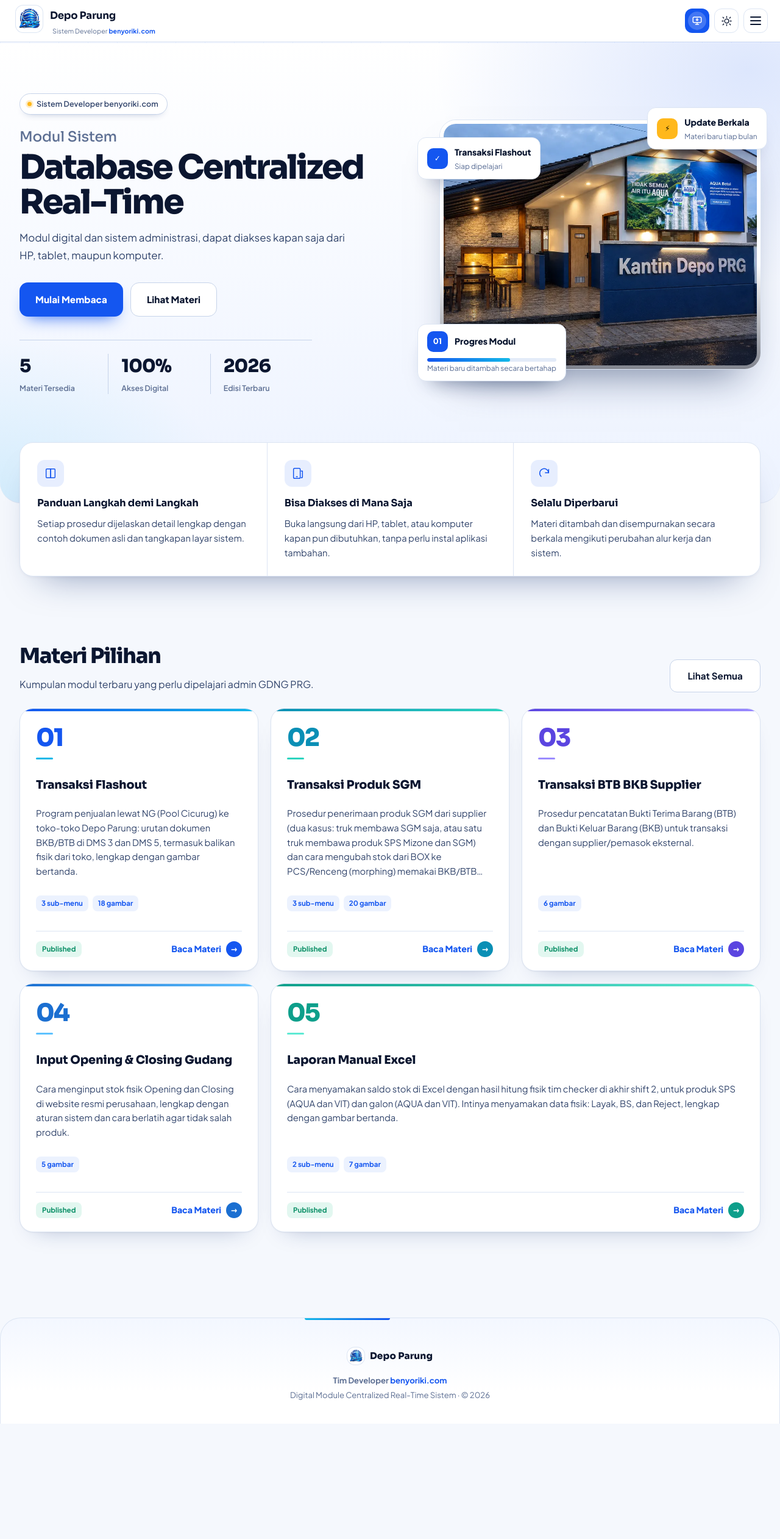
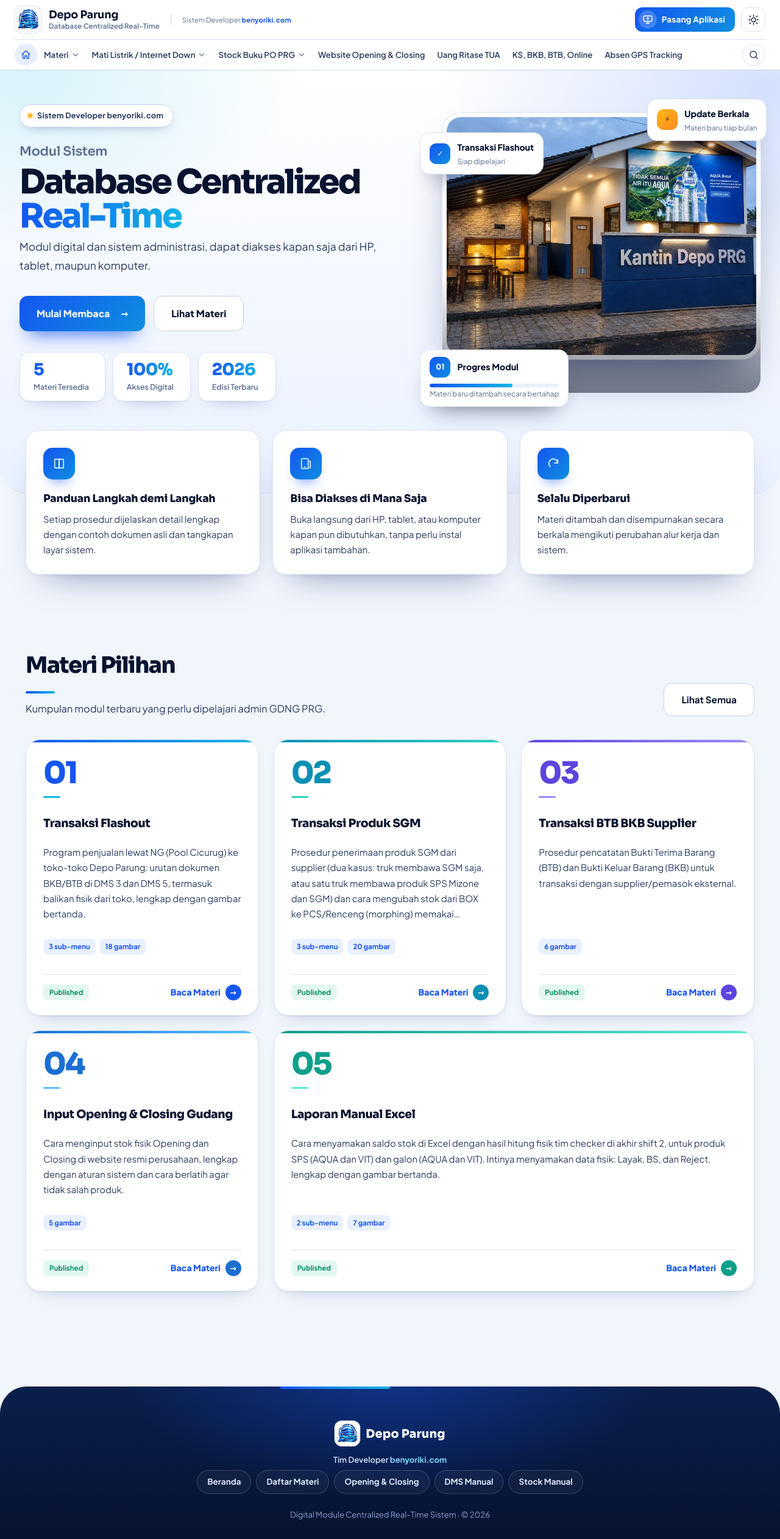
Before and after one commit to web189/E-Book, a plain HTML site: page index.html in a window 1280 px wide. Shown: the whole page at 61% size. Before the commit the page ends 2334 px from the top, so only its background shows below. Drawn offline with Linux system fonts and the light colour scheme.

Commit message:
Add files via upload

```diff
--- a/index.html
+++ b/index.html
@@ -57,6 +57,7 @@ window.addEventListener("appinstalled", function () { window.__pwaDeferred = nul
 <link rel="stylesheet" href="pwa.css">
 <link rel="stylesheet" href="ui30.css">
 <link rel="stylesheet" href="ui31.css">
+<link rel="stylesheet" href="ui32.css">
 </head>
 <body>
 
@@ -319,6 +320,9 @@ window.addEventListener("appinstalled", function () { window.__pwaDeferred = nul
     <span>Depo Parung</span>
   </div>
   <p class="footer-title">Tim Developer <a href="https://benyoriki.com/" target="_blank" rel="noopener noreferrer" class="footer-link">benyoriki.com</a></p>
+  <nav class="footer-nav" aria-label="Pintasan">
+    <a href="#/">Beranda</a><a href="#/materi">Daftar Materi</a><a href="#/opening-closing">Opening &amp; Closing</a><a href="#/dms-manual">DMS Manual</a><a href="#/stock-manual">Stock Manual</a>
+  </nav>
   <p class="footer-sub">Digital Module Centralized Real-Time Sistem &middot; &copy; 2026</p>
 </footer>
 
--- a/pwa.js
+++ b/pwa.js
@@ -31,7 +31,7 @@
      ======================================================================== */
   var reg = null, baseline = null, updating = false;
   var hadController = !!(nav.serviceWorker && nav.serviceWorker.controller);
-  var WATCH = ["index.html", "app.js", "ui26.css", "ui30.css", "ui31.css", "style.css", "dms-manual.js", "dms-manual.css", "thermal-print.js", "opening.js", "pwa.js", "sw.js"];
+  var WATCH = ["index.html", "app.js", "ui26.css", "ui30.css", "ui31.css", "ui32.css", "style.css", "dms-manual.js", "dms-manual.css", "thermal-print.js", "opening.js", "pwa.js", "sw.js"];
   var updEl = null, updTimer = null;
 
   function fingerprint() {
--- a/sw.js
+++ b/sw.js
@@ -11,7 +11,7 @@
    Naikkan VERSION setiap kali Anda mengunggah versi baru agar semua perangkat
    langsung mengganti cache lama (disarankan, tetapi bukan syarat).
    ========================================================================== */
-var VERSION = "2026.11.19-a";
+var VERSION = "2026.11.19-b";
 var SHELL = "lp-shell-" + VERSION;
 var MEDIA = "lp-media-v1";
 
@@ -46,6 +46,7 @@ var CORE = [
   "./ui27.css",
   "./ui30.css",
   "./ui31.css",
+  "./ui32.css",
   "./assets/icons/apple-touch-icon.png",
   "./assets/icons/favicon-32.png",
   "./assets/icons/icon-192.png",
--- /dev/null
+++ b/ui32.css
@@ -0,0 +1,313 @@
+/* ==========================================================================
+   UI 32 — "Command Deck 2026"  (lapisan tampilan PC / laptop, dimuat paling akhir)
+   --------------------------------------------------------------------------
+   Hanya aktif di layar >= 1101px. HP dan tablet TIDAK berubah sama sekali.
+   Arah desain : header dua baris bergaya aplikasi (merek + aksi di atas, menu
+                 sebagai tab di bawah, SEMUA menu terlihat di laptop 1366px),
+                 hero besar dengan teks gradien, kartu statistik, kartu materi
+                 bersih, halaman baca nyaman dibaca, footer navy premium.
+   Ringan      : TANPA backdrop-filter, blur, filter, :has, color-mix, nesting,
+                 container query. Bayangan ringan, tanpa animasi baru yang
+                 berulang. Aman Windows 7 (Chrome 109).
+   Kembali     : hapus baris <link ... ui32.css> di index.html dan sw.js.
+   Catatan     : awalan ":root:root" menaikkan prioritas agar menang atas
+                 ui26-ui31 tanpa memakai !important.
+   ========================================================================== */
+
+@media (min-width:1101px){
+
+/* ---------- 1. TOKEN (terang) ---------- */
+:root:root{
+  --p-bg:#F1F5FC; --p-card:#FFFFFF; --p-wash:#EAF0FC; --p-wash-2:#F6F9FF;
+  --p-ink:#081330; --p-text:#2A3C63; --p-mute:#5A6C91;
+  --p-line:#DBE3F2; --p-line-2:#C6D2E9;
+  --p-blue:#1456F0; --p-blue-d:#0E3FBE; --p-blue-soft:rgba(20,86,240,.09);
+  --p-aqua:#10B5E6; --p-violet:#6C4BF4; --p-amber:#FFB81C;
+  --p-grad:linear-gradient(90deg,#1456F0 0%,#10B5E6 100%);
+  --p-grad-d:linear-gradient(135deg,#1456F0 0%,#0E8FE0 100%);
+  --p-sh-1:0 1px 2px rgba(8,19,48,.05),0 14px 30px -22px rgba(16,44,110,.42);
+  --p-sh-2:0 2px 4px rgba(8,19,48,.04),0 30px 56px -34px rgba(16,44,110,.55);
+  --p-gtext:linear-gradient(90deg,#1456F0 0%,#10B5E6 100%);
+}
+:root[data-theme="dark"]{
+  --p-bg:#060B18; --p-card:#0E1730; --p-wash:#121E3C; --p-wash-2:#0A1226;
+  --p-ink:#EEF3FF; --p-text:#B9C8E6; --p-mute:#8496BB;
+  --p-line:#1C2845; --p-line-2:#2A3A5E;
+  --p-blue:#4D8DFF; --p-blue-d:#76A7FF; --p-blue-soft:rgba(98,170,255,.14);
+  --p-aqua:#22D3EE; --p-violet:#9B86FF;
+  --p-grad:linear-gradient(90deg,#62AAFF 0%,#22D3EE 100%);
+  --p-grad-d:linear-gradient(135deg,#2F6BFF 0%,#17A6E8 100%);
+  --p-sh-1:0 1px 2px rgba(0,0,0,.3),0 14px 30px -22px rgba(0,0,0,.8);
+  --p-sh-2:0 2px 4px rgba(0,0,0,.3),0 30px 56px -34px rgba(0,0,0,.9);
+  --p-gtext:linear-gradient(90deg,#7DB6FF 0%,#22D3EE 100%);
+}
+:root:root body{background:var(--p-bg);}
+
+/* ---------- 3. HERO ---------- */
+:root:root .hero{
+  padding:76px 32px 168px; min-height:0; border-radius:0 0 44px 44px; border-bottom:1px solid var(--p-line);
+  background-color:var(--p-wash-2);
+  background-image:
+    radial-gradient(640px 420px at 4% 0%,rgba(16,181,230,.16),transparent 70%),
+    radial-gradient(780px 520px at 98% 4%,rgba(20,86,240,.18),transparent 68%),
+    linear-gradient(180deg,#FFFFFF 0%,#EAF1FF 100%);
+  background-repeat:no-repeat; background-size:100% 100%;
+}
+:root[data-theme="dark"] .hero{
+  background-color:#050B1C;
+  background-image:
+    radial-gradient(640px 420px at 4% 0%,rgba(34,211,238,.12),transparent 70%),
+    radial-gradient(820px 560px at 96% 6%,rgba(47,107,255,.42),transparent 68%),
+    linear-gradient(180deg,#07122B 0%,#050B1C 100%);
+}
+:root:root .hero::before{
+  background:
+    linear-gradient(180deg,rgba(234,241,255,0) 40%,rgba(234,241,255,.95) 100%),
+    linear-gradient(rgba(20,86,240,.065) 1px,transparent 1px) 0 0/52px 52px,
+    linear-gradient(90deg,rgba(20,86,240,.065) 1px,transparent 1px) 0 0/52px 52px !important;
+  opacity:1 !important;
+}
+:root[data-theme="dark"] .hero::before{
+  background:
+    linear-gradient(rgba(120,170,255,.07) 1px,transparent 1px) 0 0/52px 52px,
+    linear-gradient(90deg,rgba(120,170,255,.07) 1px,transparent 1px) 0 0/52px 52px !important;
+}
+:root:root .hero-inner{max-width:1260px; grid-template-columns:1.1fr .9fr; gap:56px; align-items:center;}
+:root:root .hero-eyebrow,:root:root a.hero-eyebrow{
+  background:var(--p-card); border:1px solid var(--p-line-2); color:var(--p-text); font-weight:700; font-size:.8rem;
+  padding:8px 16px 8px 13px; margin-bottom:26px; box-shadow:0 8px 18px -12px rgba(16,44,110,.5);
+}
+:root:root .hero-title{font-size:1.3rem; font-weight:600; letter-spacing:-.01em; color:var(--p-mute); margin-bottom:6px;}
+:root:root .hero-title .line2{
+  font-size:min(4.3vw,4.3rem); font-weight:800; letter-spacing:-.05em; line-height:1.02; margin-top:10px; color:var(--p-ink); -webkit-text-fill-color:var(--p-ink);
+}
+:root:root .hero-title .line2 .nw{background-image:var(--p-gtext); -webkit-background-clip:text; background-clip:text; color:transparent; -webkit-text-fill-color:transparent;}
+:root:root .hero-sub{font-size:1.1rem; line-height:1.75; color:var(--p-text); max-width:46ch; margin-bottom:34px;}
+:root:root .hero-actions{gap:14px; margin-bottom:44px;}
+:root:root .hero .btn{border-radius:14px; padding:16px 28px; font-size:.97rem; font-weight:800;}
+:root:root .hero .btn-primary{background:var(--p-grad-d); color:#fff; border:0; box-shadow:0 18px 30px -16px rgba(20,86,240,.95);}
+:root:root .hero .btn-primary::after{content:"\2192"; margin-left:10px; display:inline-block; transition:transform .18s;}
+:root:root .hero .btn-primary:hover{background:var(--p-grad-d); color:#fff; transform:translateY(-2px);}
+:root:root .hero .btn-primary:hover::after{transform:translateX(4px);}
+:root:root .hero .btn-outline{background:var(--p-card); color:var(--p-ink); border:1.5px solid var(--p-line-2);}
+:root:root .hero .btn-outline:hover{border-color:var(--p-blue); color:var(--p-blue); background:var(--p-card);}
+
+/* statistik = tiga kartu kecil */
+:root:root .hero-stats{display:flex; gap:12px; max-width:none; padding:0; border:0; background:transparent;}
+:root:root .hero-stat{
+  flex:0 0 auto; padding:14px 26px 13px 22px; min-width:128px; background:var(--p-card); border:1px solid var(--p-line); border-radius:16px; box-shadow:var(--p-sh-1);
+}
+:root:root .hero-stat:first-child{padding-left:22px;}
+:root:root .hero-stat + .hero-stat::before{display:none;}
+:root:root .hero .hero-stat b{
+  font-size:1.7rem; line-height:1.1; background-image:var(--p-gtext); -webkit-background-clip:text; background-clip:text;
+  color:transparent !important; -webkit-text-fill-color:transparent !important;
+}
+:root:root .hero-stat span{color:var(--p-mute); font-weight:600; font-size:.78rem; margin-top:3px; display:block;}
+
+/* foto + kartu melayang */
+:root:root .hero-visual{max-width:580px; aspect-ratio:5/4.4;}
+:root:root .hero-visual::before{
+  content:""; position:absolute; right:-26px; top:-26px; width:90%; height:88%; border:0; border-radius:40px;
+  background:linear-gradient(135deg,rgba(20,86,240,.2),rgba(16,181,230,.14));
+}
+:root:root .hero-visual::after{
+  content:""; position:absolute; left:-34px; bottom:-30px; width:150px; height:130px; z-index:0; pointer-events:none;
+  background:radial-gradient(rgba(20,86,240,.38) 1.7px,transparent 2px) 0 0/15px 15px;
+}
+:root:root .hero-photo{z-index:1; border:7px solid var(--p-card); border-radius:30px; box-shadow:0 0 0 1px var(--p-line),0 44px 70px -34px rgba(10,31,77,.7);}
+:root[data-theme="dark"] .hero-photo{border-color:#142046;}
+:root:root .hero-photo-scrim{border-radius:24px; background:linear-gradient(180deg,transparent 70%,rgba(4,17,43,.34) 100%);}
+:root:root .hero-card{background:var(--p-card); color:var(--p-ink); border:1px solid var(--p-line); border-radius:16px; box-shadow:0 22px 38px -22px rgba(8,19,48,.6);}
+:root:root .hero-card strong{color:var(--p-ink);}
+:root:root .hero-card .field-hint,:root:root .hero-card p{color:var(--p-mute) !important;}
+:root:root .hero-mini-dot{background:var(--p-grad-d); color:#fff; border-radius:11px;}
+:root:root .hero-card.card-c .hero-mini-dot{background:linear-gradient(135deg,#FFB81C,#FF8A1C); color:#2A1600;}
+:root:root .hero-progress{background:var(--p-wash);}
+:root:root .hero-progress i{background:var(--p-grad);}
+
+/* ---------- 4. KEUNGGULAN: tiga kartu terpisah ---------- */
+:root:root .features-section{margin-top:-104px; max-width:1260px;}
+:root:root .feature-grid{
+  gap:20px; background:transparent; border:0; border-radius:0; box-shadow:none; overflow:visible;
+}
+:root:root .feature-card{
+  position:relative; padding:28px 28px 26px; background:var(--p-card); border:1px solid var(--p-line); border-radius:22px; box-shadow:var(--p-sh-2);
+  transition:transform .16s,border-color .16s;
+}
+:root:root .feature-card + .feature-card{border-left:1px solid var(--p-line);}
+:root:root .feature-card:hover{transform:translateY(-4px); border-color:var(--p-blue); background:var(--p-card);}
+:root:root .feature-icon{width:52px; height:52px; border-radius:15px; margin-bottom:18px; background:var(--p-grad-d); color:#fff; box-shadow:0 14px 22px -14px rgba(20,86,240,.9);}
+:root:root .feature-title{font-size:1.08rem; font-weight:800; color:var(--p-ink);}
+:root:root .feature-desc{font-size:.93rem; line-height:1.7; color:var(--p-text);}
+
+/* ---------- 5. JUDUL BAGIAN, TOMBOL ---------- */
+:root:root .section{max-width:1260px;}
+:root:root .materi-pilihan-section{padding-top:84px;}
+:root:root .section-head{margin-bottom:38px;}
+:root:root .section-title{font-size:2.3rem; color:var(--p-ink); letter-spacing:-.04em;}
+:root:root .section-title::after{content:""; display:block; width:48px; height:4px; border-radius:4px; background:var(--p-grad); margin-top:14px;}
+:root:root .section-desc{font-size:1.02rem; color:var(--p-text); margin-top:12px;}
+:root:root .btn-primary{background:var(--p-grad-d); color:#fff; box-shadow:0 14px 24px -14px rgba(20,86,240,.95);}
+:root:root .btn-ghost{background:var(--p-card); border:1.5px solid var(--p-line-2); color:var(--p-ink); border-radius:13px; font-weight:700;}
+:root:root .btn-ghost:hover{border-color:var(--p-blue); color:var(--p-blue);}
+
+/* ---------- 6. KARTU MATERI ---------- */
+:root:root .materi-grid{gap:24px;}
+:root:root .materi-card{
+  background:var(--p-card); border:1px solid var(--p-line); border-radius:24px; padding:30px 28px 24px; box-shadow:var(--p-sh-1);
+}
+:root:root .materi-card:hover{transform:translateY(-5px); border-color:var(--cb); box-shadow:0 30px 48px -28px var(--cb);}
+:root:root .materi-num{font-size:3.1rem; letter-spacing:-.05em;}
+:root:root .materi-title{font-size:1.18rem; color:var(--p-ink); letter-spacing:-.02em;}
+:root:root .materi-desc{font-size:.93rem; line-height:1.7; color:var(--p-text);}
+:root:root .materi-chip{background:var(--p-blue-soft); color:var(--p-blue); font-weight:700;}
+:root:root .materi-foot{border-top:1px solid var(--p-line);}
+:root:root .materi-link{font-weight:800;}
+
+/* ---------- 7. HALAMAN BACA ---------- */
+:root:root .reader-shell{max-width:1400px; grid-template-columns:292px minmax(0,1fr); padding:0 24px; column-gap:8px;}
+:root:root .reader-toc{
+  top:calc(var(--header-h) + 16px); max-height:calc(100vh - var(--header-h) - 32px); margin:16px 0 24px; padding:24px 14px 20px;
+  background:var(--p-card); border:1px solid var(--p-line); border-radius:22px; box-shadow:var(--p-sh-1); align-self:start;
+}
+:root:root .reader-toc-title{padding:0 12px; margin-bottom:14px; font-size:.72rem; letter-spacing:.12em; color:var(--p-mute);}
+:root:root .toc-item{padding:10px 12px; border-radius:13px; font-size:.9rem; font-weight:600; color:var(--p-text); line-height:1.35;}
+:root:root .toc-item:hover{background:var(--p-wash); color:var(--p-ink);}
+:root:root .toc-item.active{background:var(--p-blue-soft); color:var(--p-blue); box-shadow:inset 3px 0 0 var(--p-blue); font-weight:800;}
+:root:root .toc-item.active .toc-num{color:var(--p-blue);}
+:root:root .reader-content{max-width:1000px; padding:36px 48px 110px;}
+:root:root .reader-crumb{margin-bottom:18px; color:var(--p-mute);}
+:root:root .reader-hero{
+  padding:36px 40px; margin-bottom:36px; border-radius:28px; border:1px solid var(--p-line); box-shadow:var(--p-sh-2);
+}
+:root:root .reader-hero .materi-chips{margin-top:16px;}
+:root:root .reader-hero-num{
+  width:96px; height:96px; border-radius:28px; border:0; color:#fff; font-size:2.6rem; background:var(--p-grad-d);
+  box-shadow:0 22px 34px -18px rgba(20,86,240,.95);
+}
+:root:root .reader-hero .reader-title{font-size:2.35rem; letter-spacing:-.045em; line-height:1.12; color:var(--p-ink) !important;}
+:root:root .reader-hero .reader-title::after{background:var(--p-grad); width:56px; height:4px;}
+:root:root .reader-hero .reader-desc{font-size:1.06rem; color:var(--p-text) !important;}
+:root:root .reader-body{font-size:1.045rem; line-height:1.82; color:var(--p-text);}
+:root:root .reader-body strong,:root:root .reader-body b{color:var(--p-ink);}
+:root:root .reader-body h2{
+  position:relative; margin:42px 0 14px; padding-left:16px; font-size:1.55rem; letter-spacing:-.03em; color:var(--p-ink);
+}
+:root:root .reader-body h2::before{content:""; position:absolute; left:0; top:.14em; bottom:.14em; width:5px; border-radius:5px; background:var(--p-grad);}
+:root:root .reader-body h3{color:var(--p-ink);}
+:root:root .reader-body img{border-radius:16px; box-shadow:0 0 0 1px var(--p-line),0 22px 40px -26px rgba(8,19,48,.6);}
+:root:root .reader-pn{background:var(--p-card); border:1px solid var(--p-line); border-radius:20px; box-shadow:var(--p-sh-1);}
+:root:root .reader-pn:hover{border-color:var(--p-blue);}
+:root:root .reader-pn b{color:var(--p-blue);}
+:root:root .search-panel{border-radius:22px;}
+
+/* ---------- 8. FOOTER navy premium ---------- */
+:root:root .site-footer{
+  margin-top:72px; padding:56px 32px 30px; border:0; border-radius:44px 44px 0 0; color:#B9C8E8;
+  background-color:#081738;
+  background-image:
+    radial-gradient(620px 300px at 50% -10%,rgba(20,86,240,.38),transparent 70%),
+    linear-gradient(180deg,#0B1F4C 0%,#061230 100%);
+  background-repeat:no-repeat; background-size:100% 100%;
+}
+:root:root .site-footer::before{width:180px; margin-left:-90px; height:4px; background:var(--p-grad);}
+:root:root .footer-brand{margin-bottom:12px;}
+:root:root .footer-brand span{font-size:1.2rem; color:#fff !important;}
+:root:root .footer-logo{width:42px; height:42px; background:#fff; box-shadow:0 0 0 1px rgba(255,255,255,.2);}
+:root:root .footer-title{color:#D4DFF5; font-weight:600;}
+:root:root .footer-sub{color:#8EA2CC;}
+:root:root .footer-link{color:#7FD8FF;}
+:root:root .footer-nav{
+  display:flex; justify-content:center; flex-wrap:wrap; gap:8px; margin:6px 0 24px;
+}
+:root:root .footer-nav a{
+  padding:8px 16px; border-radius:999px; font-size:.84rem; font-weight:700; color:#DCE7FF; border:1px solid rgba(255,255,255,.16);
+  background:rgba(255,255,255,.04); transition:background-color .15s,border-color .15s;
+}
+:root:root .footer-nav a:hover{background:rgba(255,255,255,.12); border-color:rgba(255,255,255,.4); color:#fff;}
+:root:root .footer-nav a:focus-visible{outline:3px solid var(--p-aqua); outline-offset:2px;}
+
+/* ---------- 9. LAYAR LEBAR ---------- */
+@media (min-width:1500px){
+  :root:root .header-inner{max-width:1480px;}
+  :root:root .hero-inner,:root:root .section,:root:root .features-section{max-width:1400px;}
+  :root:root .reader-shell{max-width:1560px;}
+}
+/* laptop 1366x768: sedikit lebih rapat agar hero tidak terlalu tinggi */
+@media (min-width:1101px) and (max-height:820px){
+  :root:root .hero{padding-top:56px; padding-bottom:150px;}
+  :root:root .hero-actions{margin-bottom:34px;}
+}
+
+}/* akhir @media (min-width:1101px) */
+
+
+/* ---------- HEADER dua baris: hanya layar >= 1280px (semua menu muat di laptop 1366px).
+   Layar 1101-1279px memakai menu laci seperti sebelumnya agar tidak berdesakan. ---------- */
+@media (min-width:1280px){
+:root:root{--header-h:114px; --v-hdr:114px;}
+html{scroll-padding-top:126px;}
+/* ---------- 2. HEADER: dua baris ---------- */
+:root:root .site-header{background:var(--p-card); border-bottom:1px solid var(--p-line);}
+:root:root .site-header.is-scrolled{box-shadow:0 16px 30px -24px rgba(8,19,48,.5);}
+:root:root .header-inner{
+  display:grid; grid-template-columns:auto 1fr auto; grid-template-areas:"brand . actions" "nav nav nav";
+  align-items:center; column-gap:16px; row-gap:0; max-width:1320px; min-height:0; padding:0 32px; margin:0 auto;
+}
+:root:root .header-brand{
+  grid-area:brand; display:flex; flex-direction:row; align-items:center; gap:18px; height:64px; max-width:none; margin:0; padding:0; overflow:visible;
+}
+:root:root .logo-trigger{padding:0; gap:12px;}
+:root:root .logo-mark{width:44px; height:44px; border-radius:13px; background:var(--p-card); box-shadow:0 0 0 1px var(--p-line);}
+:root:root .logo-text{display:flex; flex-direction:column; padding:0; text-align:left;}
+:root:root .logo-text strong{font-size:1.1rem; line-height:1.15; color:var(--p-ink);}
+:root:root .logo-text em{display:block; font-style:normal; font-size:.72rem; font-weight:600; letter-spacing:.01em; color:var(--p-mute); margin-top:2px;}
+:root:root .dev-credit{
+  display:block; margin:0; padding:2px 0 2px 18px; border-left:1px solid var(--p-line-2); font-size:.74rem; line-height:1.25; color:var(--p-mute);
+}
+:root:root .dev-credit b{color:var(--p-blue);}
+:root:root .header-actions{grid-area:actions; gap:10px; height:64px; align-items:center;}
+:root:root .hamburger{display:none;}
+:root:root .mobile-drawer{display:none;}
+:root:root .pwa-btn{width:auto; height:40px; padding:0 16px 0 6px; justify-content:flex-start; gap:8px; border-radius:12px; background:var(--p-grad-d); color:#fff; font-weight:700;}
+:root:root .pwa-btn:hover{background:var(--p-blue-d); color:#fff;}
+:root:root .pwa-btn .pwa-txt{display:inline; font-size:.85rem; white-space:nowrap;}
+:root:root .pwa-btn[hidden]{display:none;}
+:root:root .icon-btn{width:40px; height:40px; border-radius:12px; background:var(--p-card); border:1px solid var(--p-line); color:var(--p-ink);}
+:root:root .icon-btn:hover{border-color:var(--p-blue); color:var(--p-blue); background:var(--p-blue-soft);}
+
+/* baris menu */
+:root:root .main-nav{
+  grid-area:nav; display:flex; align-items:center; justify-content:flex-start; flex-wrap:nowrap; gap:2px;
+  margin:0; padding:0; height:50px; border-top:1px solid var(--p-line); background:transparent; border-radius:0; white-space:nowrap;
+}
+:root:root .nav-link{
+  display:inline-flex; align-items:center; gap:5px; padding:8px 11px; border-radius:999px; font-size:.86rem; font-weight:600; line-height:1.2;
+  color:var(--p-text); background:transparent; white-space:nowrap;
+}
+:root:root .nav-link:hover,:root:root .nav-dropdown.open .nav-dropdown-btn{color:var(--p-blue); background:var(--p-blue-soft);}
+:root:root .nav-link.active,:root:root .nav-link[aria-current="page"]{color:var(--p-blue); background:var(--p-blue-soft); font-weight:700;}
+:root:root .nav-link.active::after,:root:root .nav-link[aria-current="page"]::after{display:none;}
+:root:root .nav-icon-link{padding:8px 11px;}
+:root:root .nav-search-btn{margin:0 0 0 auto; border:1px solid var(--p-line); background:var(--p-card);}
+:root:root .nav-link[target="_blank"]::after{
+  content:"\2197"; font-size:.78em; opacity:.55; margin-left:1px; position:static; width:auto; height:auto; background:none; display:inline;
+}
+:root:root .nav-caret{display:inline-block; opacity:.7;}
+:root:root .nav-dropdown-panel{min-width:290px; top:calc(100% + 8px); border-radius:16px; background:var(--p-card); border:1px solid var(--p-line); box-shadow:0 24px 44px -22px rgba(8,19,48,.55);}
+:root:root .nav-dropdown-item{border-radius:10px; color:var(--p-ink); font-weight:600;}
+:root:root .nav-dropdown-item:hover{background:var(--p-blue-soft); color:var(--p-blue);}
+
+
+@media (max-width:1400px){
+  :root:root .nav-link{padding:8px 9px; font-size:.83rem; gap:4px;}
+  :root:root .nav-link[target="_blank"]::after{display:none;}
+  :root:root .header-inner{padding:0 24px;}
+  :root:root .dev-credit{font-size:.7rem;}
+}
+}
+
+/* footer-nav hanya untuk PC */
+.footer-nav{display:none;}
+@media (min-width:1101px){ .footer-nav{display:flex;} }
```
Also changed, not shown: 1 other file.
